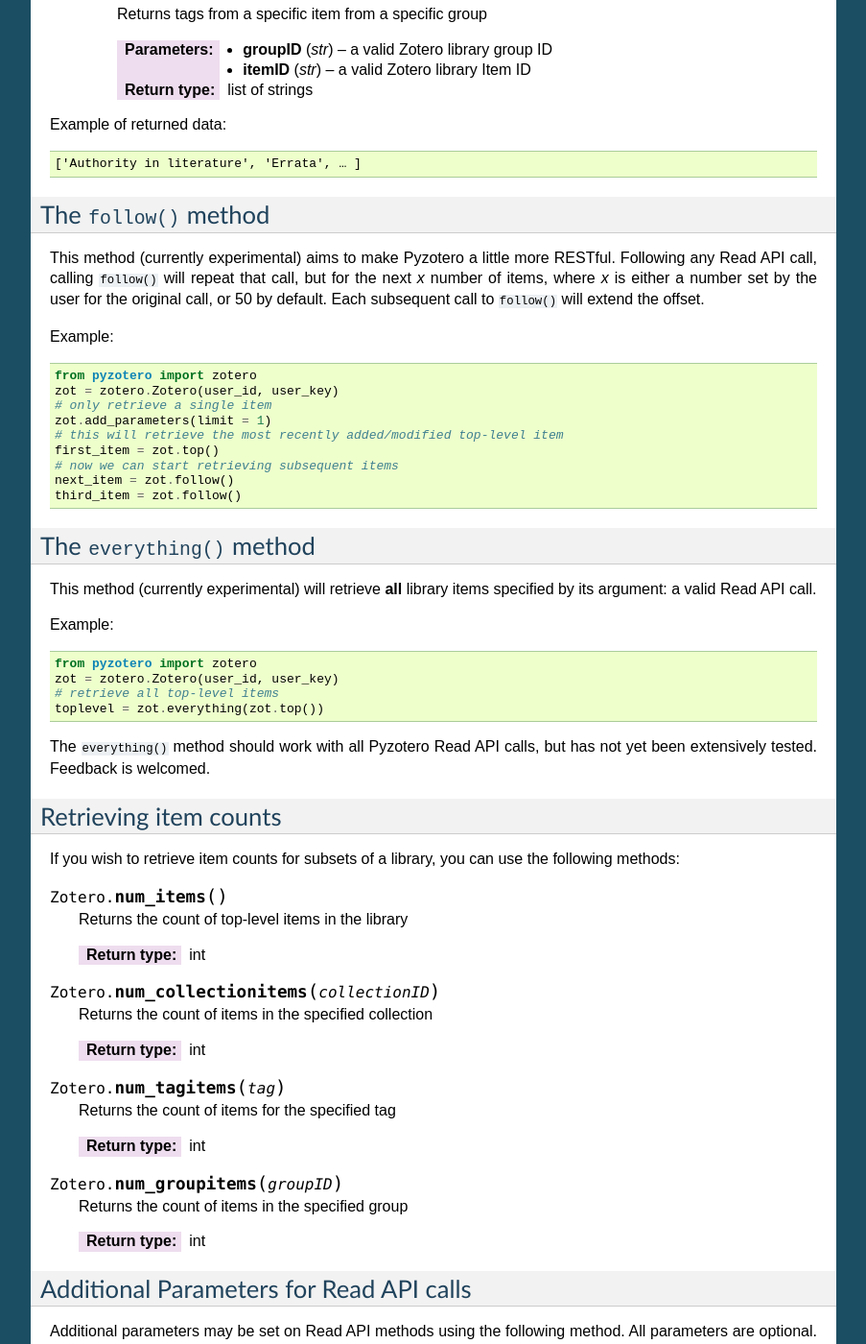
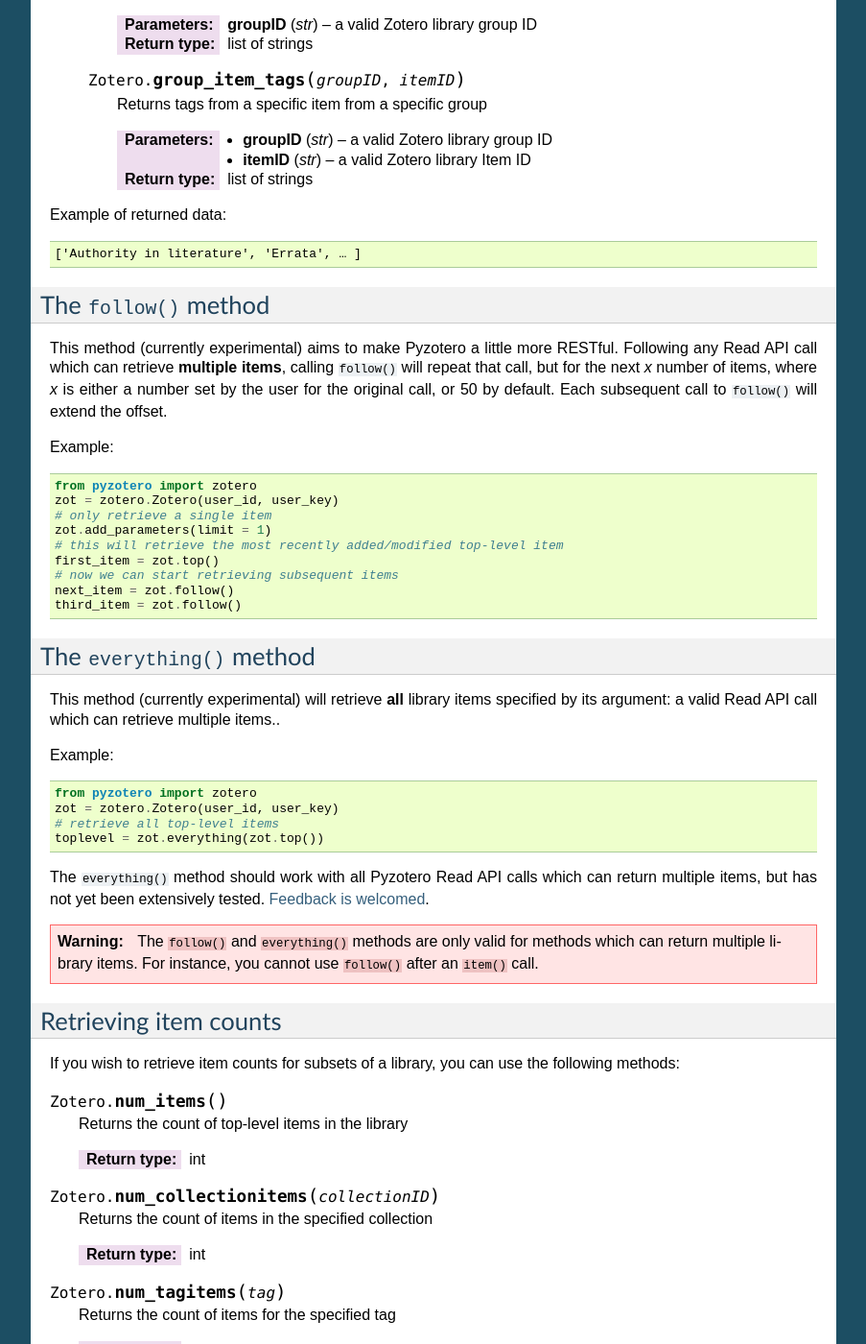
Before and after one commit to urschrei/pyzotero, a Sphinx documentation site: the page built from doc/index.txt, in a window 1280 px wide and 1400 px high, scrolled down 5466 px. Shown: the whole window at 96% size, without its empty margins (198-1101 px from the left). Built offline with Sphinx 7.4.7, drawn with Linux system fonts in a browser that asks for light colours; some of the changed text lies outside the part shown.

Commit message:
Doc update
Adding link to issues page
Fixing some typos
Clarifying follow() and everything() usage

```diff
--- a/doc/index.txt
+++ b/doc/index.txt
@@ -36,6 +36,11 @@
 Testing
 =======
 Run ``tests.py`` in the pyzotero directory, or, using `Nose <http://somethingaboutorange.com/mrl/projects/nose/1.0.0/index.html>`_, ``nosetests``. If you wish to see coverage statistics, run ``nosetests --with-coverage --cover-package=pyzotero``.
+
+================
+Reporting issues
+================
+If you encounter an error while using Pyzotero, please open an issue on its `Github issues page <https://github.com/urschrei/pyzotero/issues>`_.
 
 Usage
 ==========
@@ -152,7 +157,7 @@
         Returns a specific item from a specific group
 
         :param str groupID: a Zotero group ID
-        :param str itemID: a zotero item ID
+        :param str itemID: a Zotero item ID
         :rtype: list of dicts
 
 
@@ -188,7 +193,7 @@
 
         :param str groupID: a Zotero group ID
         :param str collectionID: a Zotero collection ID
-        :param str itemID: a zotero item ID
+        :param str itemID: a Zotero item ID
         :rtype: list of dicts
 
 
@@ -355,7 +360,7 @@
 The ``follow()`` method
 =======================
 
-This method (currently experimental) aims to make Pyzotero a little more RESTful. Following any Read API call, calling ``follow()`` will repeat that call, but for the next *x* number of items, where *x* is either a number set by the user for the original call, or 50 by default. Each subsequent call to ``follow()`` will extend the offset.
+This method (currently experimental) aims to make Pyzotero a little more RESTful. Following any Read API call which can retrieve **multiple items**, calling ``follow()`` will repeat that call, but for the next *x* number of items, where *x* is either a number set by the user for the original call, or 50 by default. Each subsequent call to ``follow()`` will extend the offset.
 
 Example:
 
@@ -376,7 +381,7 @@
 The ``everything()`` method
 ===========================
 
-This method (currently experimental) will retrieve **all** library items specified by its argument: a valid Read API call.
+This method (currently experimental) will retrieve **all** library items specified by its argument: a valid Read API call which can retrieve multiple items..
 
 Example:
 
@@ -387,8 +392,9 @@
     # retrieve all top-level items
     toplevel = zot.everything(zot.top())
 
-The ``everything()`` method should work with all Pyzotero Read API calls, but has not yet been extensively tested. Feedback is welcomed.
+The ``everything()`` method should work with all Pyzotero Read API calls which can return multiple items, but has not yet been extensively tested. `Feedback is welcomed <https://github.com/urschrei/pyzotero/issues>`_.
 
+.. warning:: The ``follow()`` and ``everything()`` methods are only valid for methods which can return multiple library items. For instance, you cannot use ``follow()`` after an ``item()`` call.
 
 ======================
 Retrieving item counts
```
Also changed, not shown: 13 other files.
